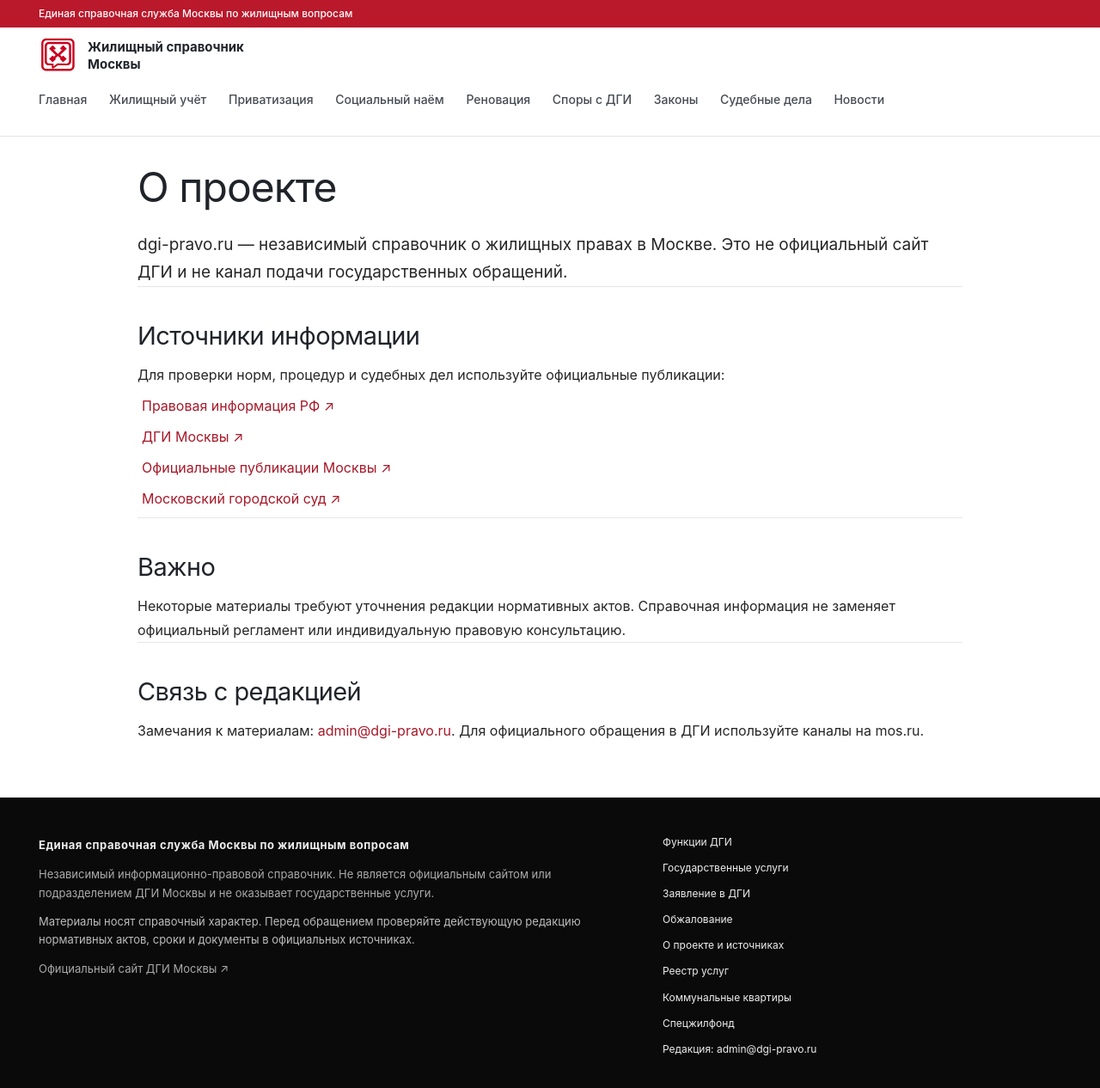
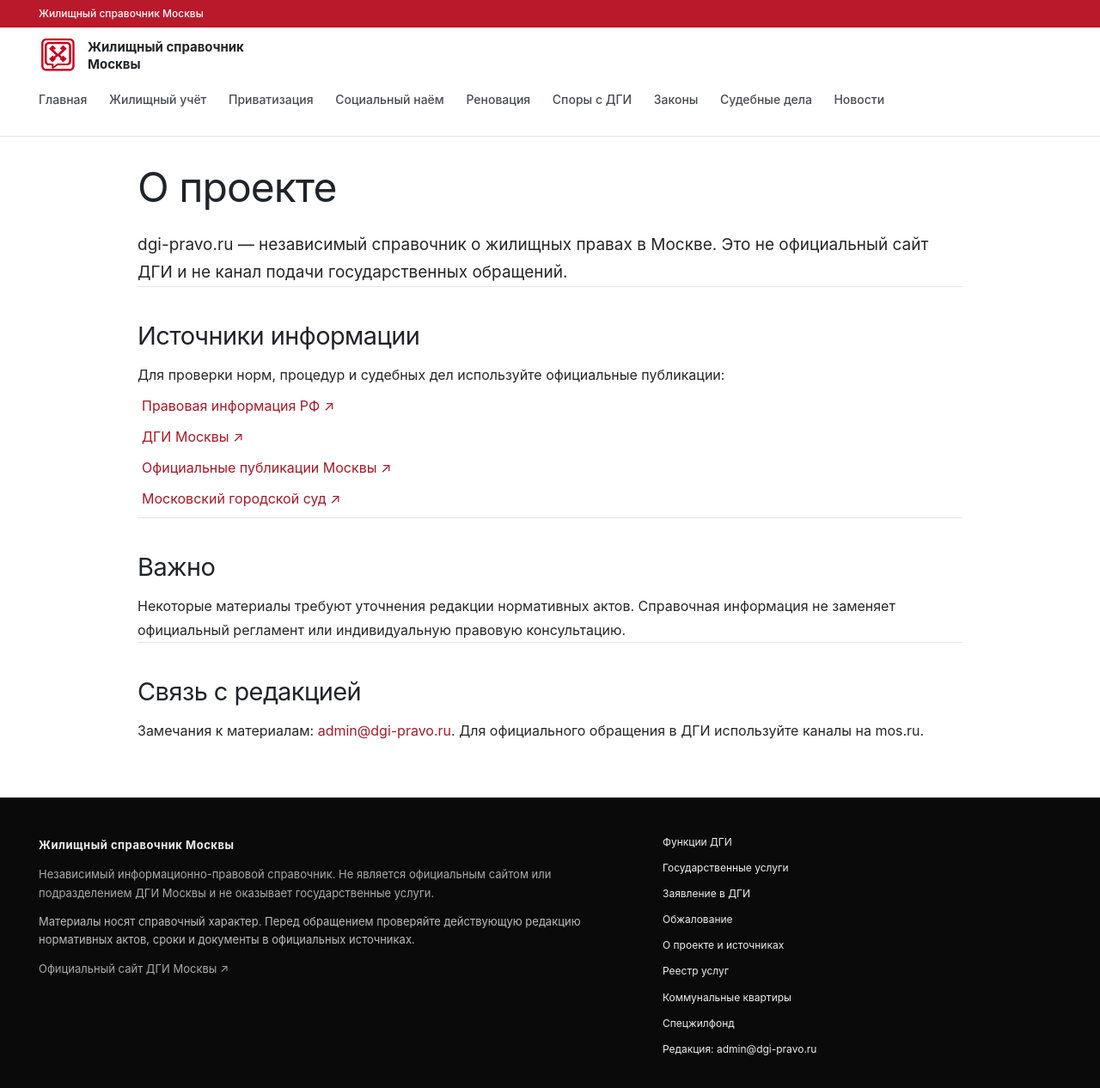
Before and after one commit to ymaslen77-tech/dgi-court-importer, a Next.js app in the folder apps/web/: page /o-proekte in a window 1280 px wide. Shown: the top 1266 px of the page at 86% size. Built offline with nearby package versions, Linux system fonts and the light colour scheme; no server answers.

Commit message:
seo(brand): use one truthful independent site name consistently

```diff
--- a/apps/web/src/components/PageShell.tsx
+++ b/apps/web/src/components/PageShell.tsx
@@ -28,7 +28,7 @@ export function PageShell({ children, variant = "default" }: Readonly<{
     <div className={`site site--${variant}`}>
       <a href="#main-content" className="skip-link">К содержанию</a>
       <div className="topbar"><div className="container">
-        Единая справочная служба Москвы по жилищным вопросам
+        Жилищный справочник Москвы
       </div></div>
       <header className="site-header">
         <div className="container header-wrap">
@@ -45,7 +45,7 @@ export function PageShell({ children, variant = "default" }: Readonly<{
       <footer className="footer">
         <div className="container footer-grid">
           <div>
-            <strong>Единая справочная служба Москвы по жилищным вопросам</strong>
+            <strong>Жилищный справочник Москвы</strong>
             <p>Независимый информационно-правовой справочник. Не является официальным сайтом или подразделением ДГИ Москвы и не оказывает государственные услуги.</p>
             <p className="footer-disclaimer">Материалы носят справочный характер. Перед обращением проверяйте действующую редакцию нормативных актов, сроки и документы в официальных источниках.</p>
             <p><a href="https://www.mos.ru/dgi/" target="_blank" rel="noopener noreferrer">Официальный сайт ДГИ Москвы ↗</a></p>
```
